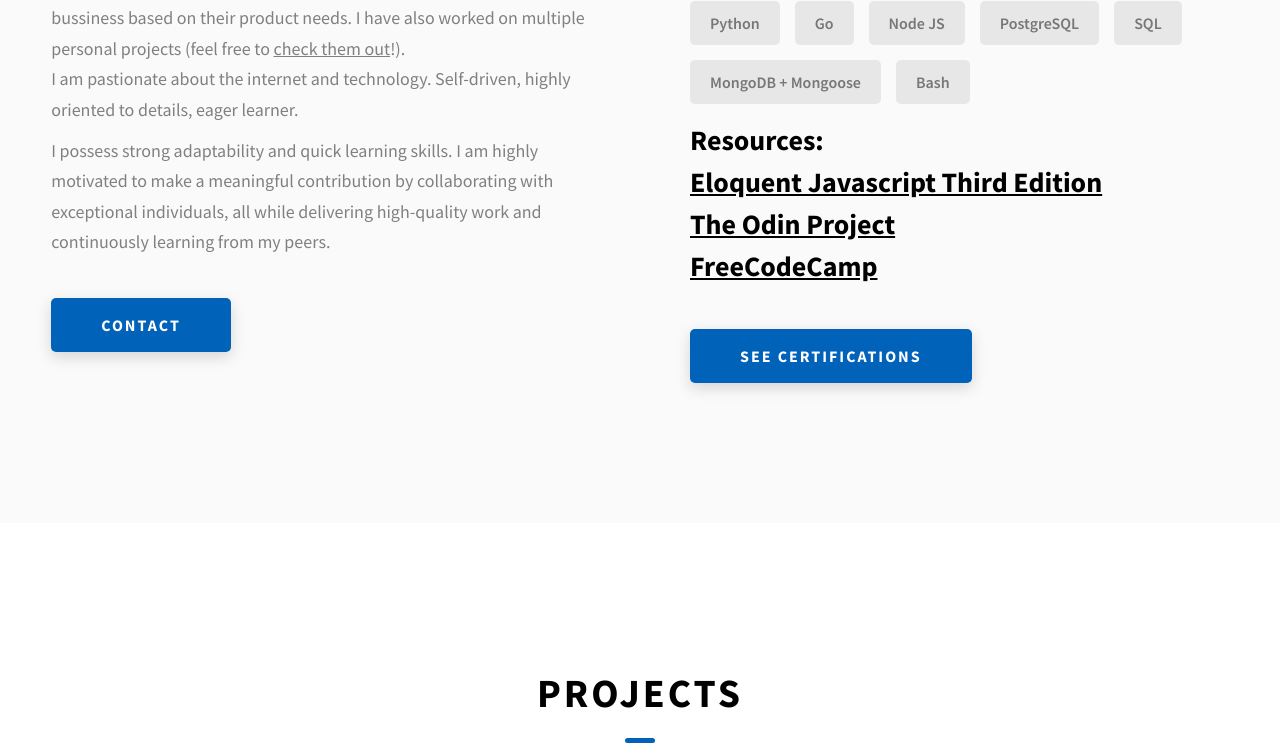
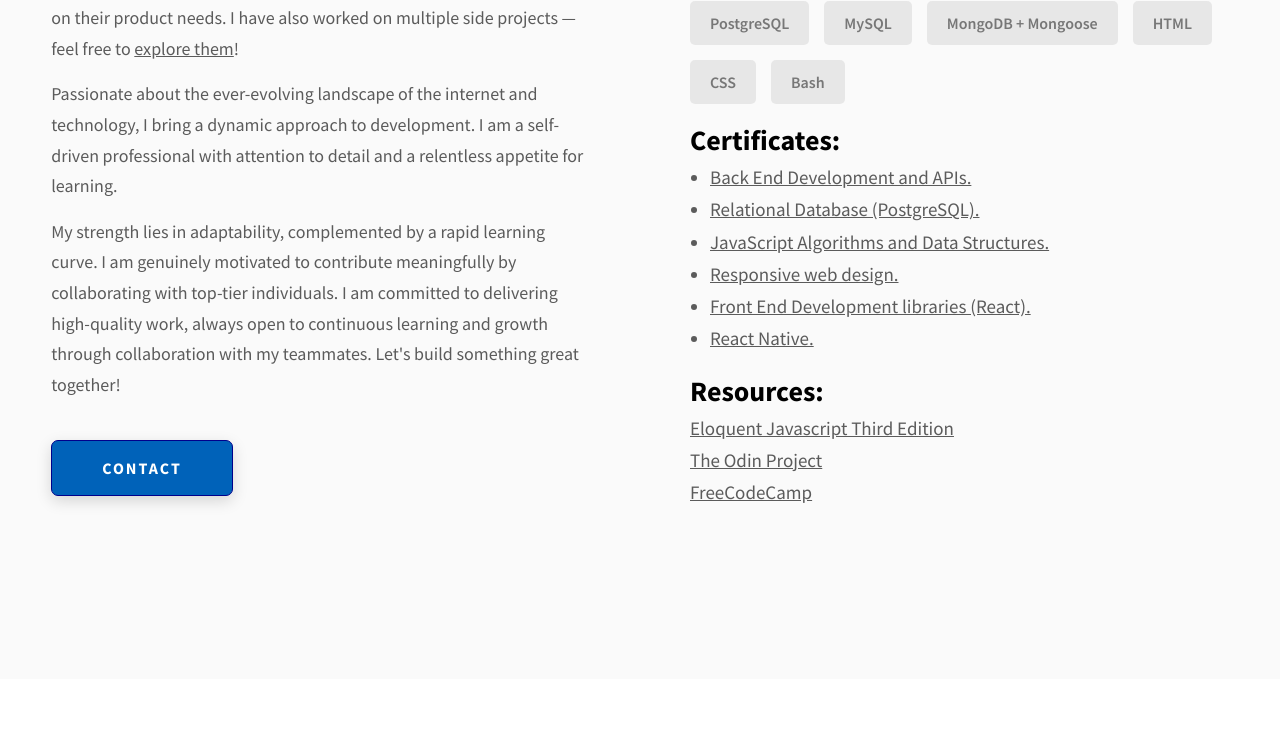
Before and after one commit to davidhelo/davidPortfolio, a website: page index.html in a window 1280 px wide. Shown: the part 1319-2074 px from the top of the page. Drawn offline with Linux system fonts and the light colour scheme.

Commit message:
style add animation in navbar and add certificates links

```diff
--- a/css/style.css
+++ b/css/style.css
@@ -65,6 +65,11 @@ a {
 
 li {
   list-style: none;
+}
+
+.certificates_li {
+  list-style:disc;
+  margin-left: 2rem;
 }
 
 input:focus,
@@ -194,7 +199,8 @@ textarea {
   letter-spacing: 2px;
   display: inline-block;
   font-weight: 700;
-  border-radius: 5px;
+  border-radius: 7px;
+  border: 1px solid darkblue;
   box-shadow: 0 5px 15px 0 rgba(0, 0, 0, 0.15);
   transition: transform .3s;
 }
@@ -207,6 +213,7 @@ code {
 
 .btn:hover {
   transform: translateY(-3px);
+  border: 0;
 }
 
 .btn--bg {
@@ -244,8 +251,8 @@ code {
 }
 
 .text-primary {
-  color: #fff;
-  font-size: 2.2rem;
+  color: #EEEEEE;
+  font-size: 2.5rem;
   text-align: center;
   width: 100%;
   line-height: 1.6;
@@ -388,10 +395,10 @@ code {
 
 .about__content-details-para {
   font-size: 1.8rem;
-  color: grey;
+  color: #5b5b5b;
   max-width: 60rem;
   line-height: 1.7;
-  margin-bottom: 1rem;
+  margin-bottom: 1.5rem;
 }
 
 .about__content-details-para--hl {
@@ -401,6 +408,14 @@ code {
 
 .about__content-details-para:last-child {
   margin-bottom: 4rem;
+}
+
+.about__certificates {
+  font-size: 1.9rem;
+  color: #5b5b5b;
+  max-width: 60rem;
+  line-height: 1.7;
+  margin-bottom: 1.5rem;
 }
 
 .projects__content {
@@ -803,18 +818,37 @@ code {
 }
 
 .header__link {
-  padding: 2.2rem 3rem;
+  padding: 0.75rem 0;
+  margin: 2.25rem 3rem;
   display: inline-block;
   font-size: 1.6rem;
   color: #333;
   text-transform: uppercase;
   letter-spacing: 1px;
   font-weight: 700;
-  transition: color .3s;
+  position: relative;
 }
 
 .header__link:hover {
   color: #0062b9;
+}
+
+.header__link:after {
+  content: '';
+  position: absolute;
+  width: 100%;
+  transform: scaleX(0);
+  height: 3px;
+  bottom: 0;
+  left: 0;
+  background-color: #0062b9;
+  transform-origin: bottom right;
+  transition: transform 0.25s ease-out;
+}
+
+.header__link:hover:after {
+  transform: scaleX(1);
+  transform-origin: bottom left;
 }
 
 @media only screen and (max-width: 56.25em) {
@@ -1034,3 +1068,7 @@ code {
     top: 27px;
   }
 }
+
+#portfolio {
+  font-size: 4rem;
+}
--- a/index.html
+++ b/index.html
@@ -84,14 +84,14 @@
     </header>
     <section id="home" class="home-hero">
       <div class="home-hero__content">
-        <h1 class="heading-primary">Hey, My name is <br>David Hernandez </h1>
+        <h1 class="heading-primary">David Hernandez <br> <span id="portfolio">portfolio</span> </h1>
         <div class="home-hero__info">
           <p class="text-primary">
-            A Full Stack Web Developer building and integrating Backend with Frontend of Web Applications focused on product needs.
+            I am a Backend Developer with a strong backgroung in engineering and programming.
           </p>
         </div>
         <div class="home-hero__cta">
-          <a href="#projects" class="btn btn--bg">Projects</a>
+          <a href="#projects" class="btn btn--bg">See Projects</a>
         </div>
       </div>
       <div class="home-hero__socials">
@@ -131,17 +131,21 @@
             <h3 class="about__content-title">Get to know me!</h3>
             <div class="about__content-details">
               <p class="about__content-details-para">
-                Hey! It's
-                <strong>David Hernandez</strong>
-                and I'm a <strong> Full-Stack Web Developer </strong>. I've created API and web applications as personal projects and for a small bussiness based on their product needs.
-                I have also worked on multiple personal projects (feel free to <a href="#projects" class="underlinedLink">check them out</a>!).
-                <br>I am pastionate about the internet and technology.
-                Self-driven, highly oriented to details, eager learner.
+                It's
+                <strong>David Hernandez.</strong>
+                I'm a <strong> Backend Developer</strong>. I've created API and web applications as personal projects and for a small bussiness based on their product needs.
+                I have also worked on multiple side projects &#8212feel free to <a href="#projects" class="underlinedLink">explore them</a>!
+                <p class="about__content-details-para">
+                  Passionate about the ever-evolving landscape of the internet and technology,
+                  I bring a dynamic approach to development.
+                  I am a self-driven professional with attention to detail and a relentless appetite for learning.
+                </p>
               </p>
               <p class="about__content-details-para">
-                I possess strong adaptability and quick learning skills.
-                I am highly motivated to make a meaningful contribution by collaborating with exceptional individuals,
-                 all while delivering high-quality work and continuously learning from my peers.
+                My strength lies in adaptability, complemented by a rapid learning curve.
+                I am genuinely motivated to contribute meaningfully by collaborating with top-tier individuals.
+                I am committed to delivering high-quality work, always open to continuous learning and growth through collaboration with my teammates.
+                Let's build something great together!
               </p>
             </div>
             <a href="#contact" class="btn btn--med btn--theme dynamicBgClr"
@@ -151,23 +155,74 @@
           <div class="about__content-skills">
             <h3 class="about__content-title">My Skills</h3>
             <div class="skills">
+              <div class="skills__skill">Python</div>
+              <div class="skills__skill">JavaScript</div>
+              <div class="skills__skill">Node JS</div>
+              <div class="skills__skill">React</div>
+              <div class="skills__skill">GIT</div>
+              <div class="skills__skill">PostgreSQL</div>
+              <div class="skills__skill">MySQL</div>
+              <div class="skills__skill">MongoDB + Mongoose</div>
               <div class="skills__skill">HTML</div>
               <div class="skills__skill">CSS</div>
-              <div class="skills__skill">JavaScript</div>
-              <div class="skills__skill">React</div>
-              <div class="skills__skill">GIT</div>
-              <div class="skills__skill">Python</div>
-              <div class="skills__skill">Go</div>
-              <div class="skills__skill">Node JS</div>
-              <div class="skills__skill">PostgreSQL</div>
-              <div class="skills__skill">SQL</div>
-              <div class="skills__skill">MongoDB + Mongoose</div>
               <div class="skills__skill">Bash</div>
+            </div>
+
+            <span class="about__content-title">
+              Certificates:
+            </span>
+              <div class="about__certificates">
+                <ul>
+                  <li class="certificates_li">
+                    <a href="https://www.freecodecamp.org/certification/davidhelo/back-end-development-and-apis"
+                        target="_blank"
+                        class="underlinedLink">
+                        Back End Development and APIs.
+                    </a>
+                  </li>
+                  <li class="certificates_li">
+                    <a href="https://www.freecodecamp.org/certification/davidhelo/relational-database-v8"
+                        target="_blank"
+                        class="underlinedLink">
+                        Relational Database (PostgreSQL).
+                    </a>
+                  </li>
+                  <li class="certificates_li">
+                    <a href="https://www.freecodecamp.org/certification/davidhelo/javascript-algorithms-and-data-structures"
+                        target="_blank"
+                        class="underlinedLink">
+                      JavaScript Algorithms and Data Structures.
+                    </a>
+                  </li>
+                  <li class="certificates_li">
+                    <a href="https://www.freecodecamp.org/certification/davidhelo/responsive-web-design"
+                        target="_blank"
+                        class="underlinedLink">
+                      Responsive web design.
+                    </a>
+                  </li>
+                  <li class="certificates_li">
+                    <a href="https://www.freecodecamp.org/certification/davidhelo/front-end-development-libraries"
+                        target="_blank"
+                        class="underlinedLink">
+                      Front End Development libraries (React).
+                    </a>
+                  </li>
+                  <li class="certificates_li">
+                    <a href="https://www.coursera.org/account/accomplishments/verify/PRRHQ43L3V9G"
+                        target="_blank"
+                        class="underlinedLink">
+                        React Native.
+                    </a>
+                  </li>
+                </ul>
               </div>
             <span class="about__content-title">
               Resources:
+            </span>
+              <div class="about__certificates">
                 <ul>
-                </li>
+                  <li>
                     <a
                       href="https://eloquentjavascript.net/"
                       target="_blank"
@@ -190,14 +245,8 @@
                     >FreeCodeCamp</a
                   >
                 </ul>
+              </div>
             <br>
-              <a
-                href="https://www.freecodecamp.org/davidhelo"
-                class="btn btn--med btn--theme dynamicBgClr"
-                target="_blank"
-                >See certifications
-              </a>
-            </span>
           </div>
         </div>
       </div>
@@ -207,7 +256,7 @@
         <h2 class="heading heading-sec heading-sec__mb-bg">
           <span class="heading-sec__main">Projects</span>
           <span class="heading-sec__sub">
-            Check my personal and client projects I have created and its case study
+            Check my portfolio projects and its case study
           </span>
         </h2>
 
```
Lines whose indentation alone changed are shown as unchanged.
